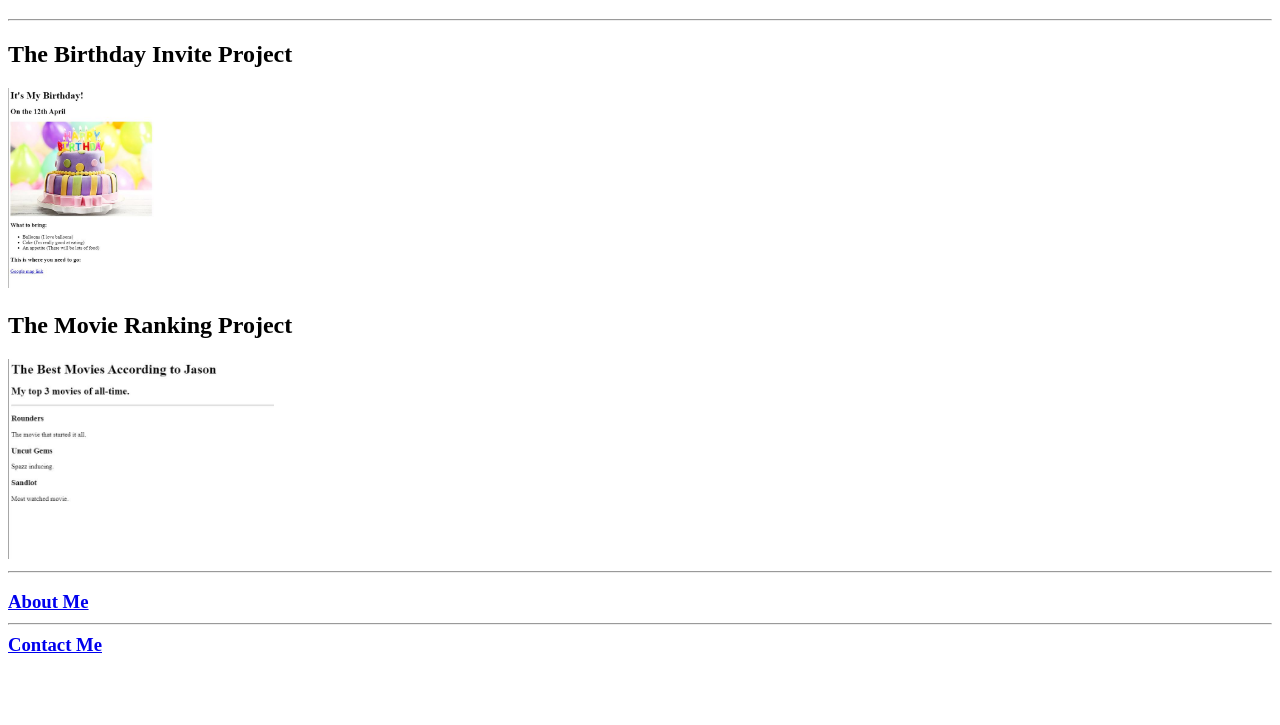
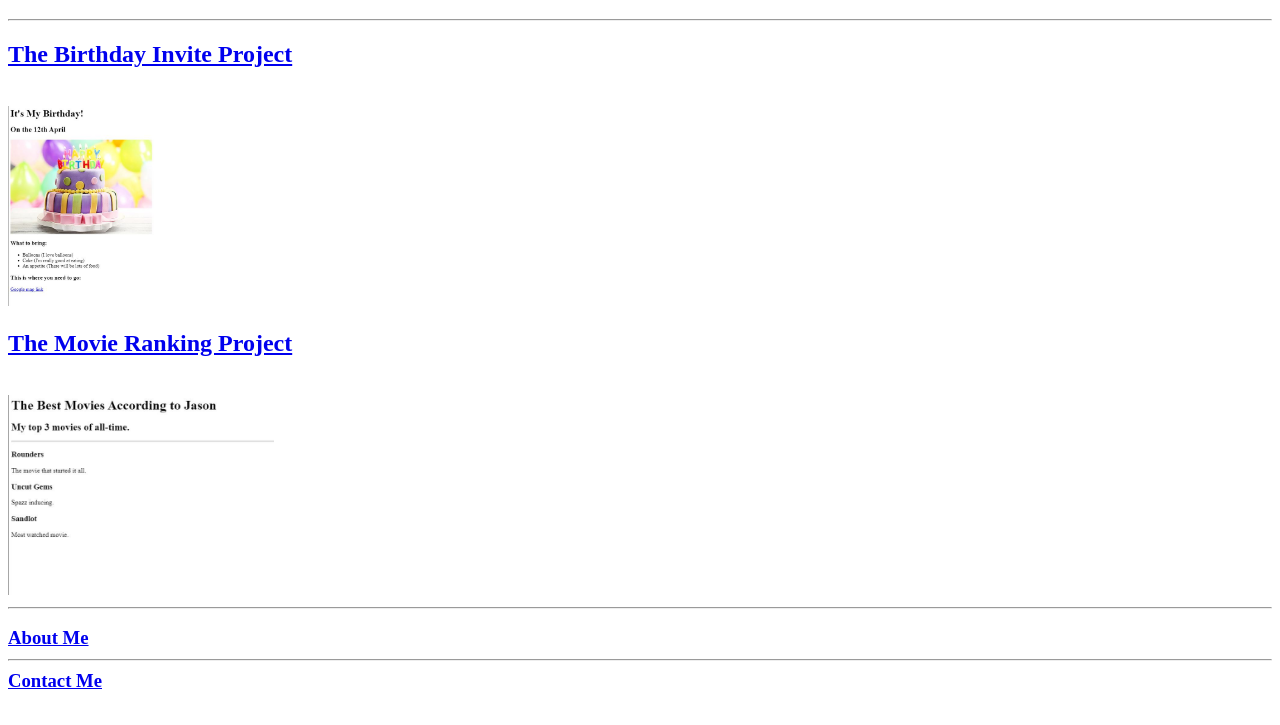
Before and after one commit to Outkicked/html-portfolio, a plain HTML site: page index.html in a window 1280 px wide. Shown: the part 61-786 px from the top of the page. Drawn offline with Linux system fonts and the light colour scheme.

Commit message:
Add files via upload

```diff
--- a/index.html
+++ b/index.html
@@ -14,11 +14,17 @@
 <!-- TODO 6: Add images to show the project previews
 HINT for TODO 6: You can use the height attribute set to 200 to make the image smaller:
 https://developer.mozilla.org/en-US/docs/Web/HTML/Element/img#attr-height -->
-        <h2>The Birthday Invite Project</h2>
-        <a href="./public/birthday-invite.html"><img src="./assets/images/party.jpg" height="200"></a>
+        <h2>
+        <a href="./public/birthday-invite.html">The Birthday Invite Project</a>
+        </h2>
         <br />
-        <h2>The Movie Ranking Project</h2>
-        <a href="./public/movie-ranking.html"><img src="./assets/images/movies.jpg" height="200"></a>
+        <img src="./assets/images/party.jpg" height="200">
+        <br />
+        <h2>
+        <a href="./public/movie-ranking.html">The Movie Ranking Project</a>
+        </h2>
+        <br />
+        <img src="./assets/images/movies.jpg" height="200">
         <hr />
         <h3>
 <!-- TODO 7: Add the Contact Me and About Me page links -->
```
